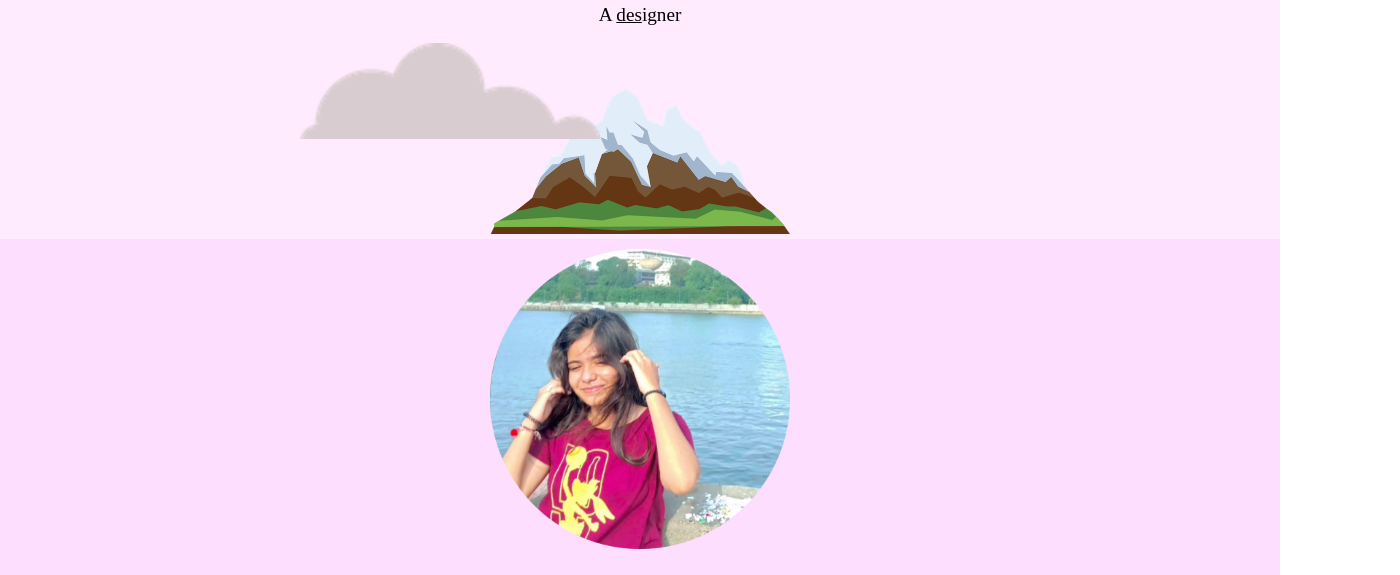
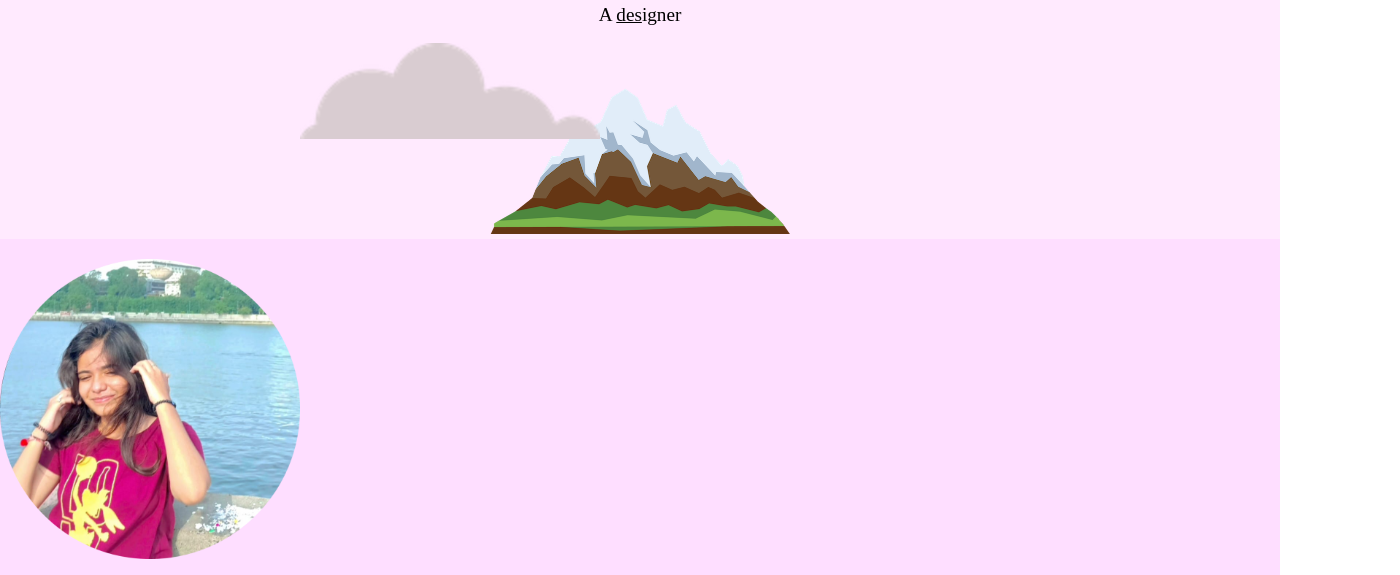
Before and after one commit to nioomeee/website, a plain HTML site: page index.html in a window 1280 px wide. Shown: the part 167-742 px from the top of the page, 1400 px wide, since content can reach past the window. Drawn offline with Linux system fonts and the light colour scheme; a web font is replaced by a local one.

Commit message:
Update style.css

```diff
--- a/style.css
+++ b/style.css
@@ -147,3 +147,7 @@ hr{
     display: inline;
     margin-left: 10px;
 }
+.pfp{
+    margin-right: 1100px;
+    margin-top: 20px;
+}
```
